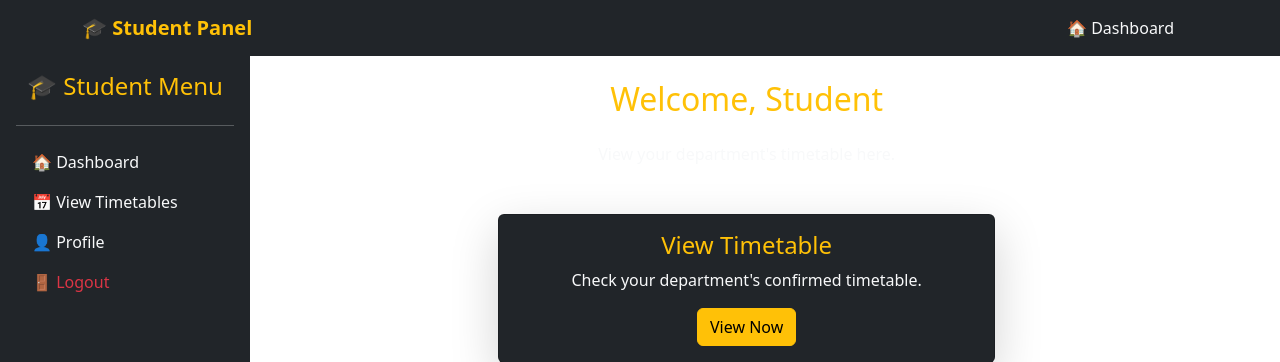
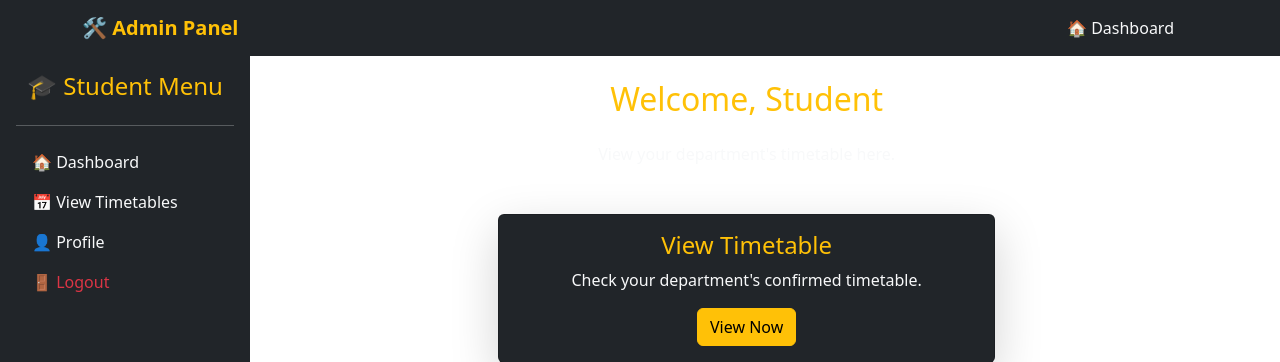
Before and after one commit to aura-codez/Must-TimeTable-System, a PHP site: page /MUST-Timetable-System/views/student/dashboard.php in a window 1280 px wide. Shown: the top 362 px of the page. Run offline with PHP 8.4, Linux system fonts and the light colour scheme.

Commit message:
Update student-header.php

```diff
--- a/components/student-header.php
+++ b/components/student-header.php
@@ -1,21 +1,20 @@
-
-
-
 <nav class="navbar navbar-expand-lg navbar-dark bg-dark">
     <div class="container">
-        <a class="navbar-brand text-warning fw-bold" href="/MUST-Timetable-System/views/student/dashboard.php">🎓 Student Panel</a>
+        <a class="navbar-brand text-warning fw-bold" href="/MUST-Timetable-System/views/admin/dashboard.php">🛠️ Admin Panel</a>
         <button class="navbar-toggler" type="button" data-bs-toggle="collapse" data-bs-target="#navbarNav">
             <span class="navbar-toggler-icon"></span>
         </button>
         <div class="collapse navbar-collapse justify-content-end pe-3" id="navbarNav">
+
             <ul class="navbar-nav">
                 <li class="nav-item">
-                    <a class="nav-link text-light" href="/MUST-Timetable-System/views/student/dashboard.php">🏠 Dashboard</a>
+                    <a class="nav-link text-light" href="/MUST-Timetable-System/views/admin/dashboard.php">🏠 Dashboard</a>
                 </li>
-
 
             </ul>
         </div>
     </div>
 </nav>
+<!-- Bootstrap CSS (Ensure This is Added in admin-header.php) -->
 <link href="https://cdn.jsdelivr.net/npm/bootstrap@5.3.2/dist/css/bootstrap.min.css" rel="stylesheet">
+<script src="https://cdn.jsdelivr.net/npm/bootstrap@5.3.0/dist/js/bootstrap.bundle.min.js"></script>
```
